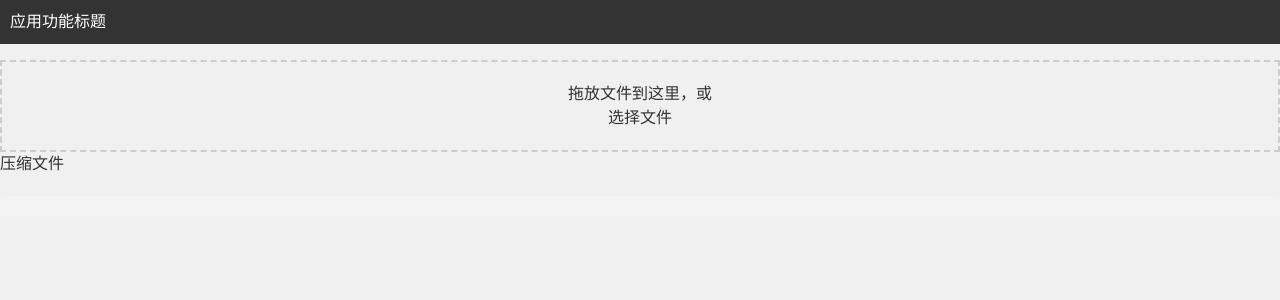
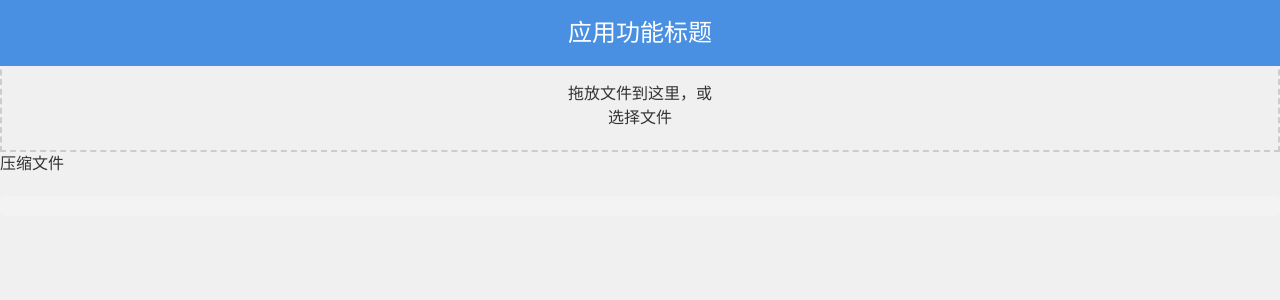
Before and after one commit to tellerlin/PowerPoint-Compression-A4, a SvelteKit app: page / in a window 1280 px wide. Shown: the top 300 px of the page. Built offline with nearby package versions, Linux system fonts and the light colour scheme.

Commit message:
改善ui

```diff
--- a/src/routes/+page.svelte
+++ b/src/routes/+page.svelte
@@ -24,16 +24,18 @@
   $: file = files?.[0];
 
   function handleFileUpload(event) {
-    // 处理文件上传
+    files = event.dataTransfer ? event.dataTransfer.files : event.target.files;
   }
 
-  function compressFiles() {
-    // 触发文件压缩并更新进度
+  async function compressFiles() {
+    if (!file) return;
+    progress = 0; // 重置进度
     const interval = setInterval(() => {
       if (progress < 100) {
         progress += 10; // 模拟进度更新
       } else {
         clearInterval(interval);
+        handleSubmit(); // 进度达到100%后触发文件下载
       }
     }, 1000);
   }
@@ -49,7 +51,10 @@
     <button on:click={() => document.getElementById('file-input').click()}>选择文件</button>
     <input type="file" id="file-input" style="display: none;" on:change={handleFileUpload} />
   </div>
-  <button on:click={compressFiles}>压缩文件</button>
+  {#if error}
+    <p class="text-red-500 text-sm">{error}</p>
+  {/if}
+  <button on:click={compressFiles} disabled={processing || !file} class="compress-button">压缩文件</button>
   <div class="progress-bar">
     <div class="progress" style="width: {progress}%;"></div>
   </div>
@@ -60,12 +65,15 @@
     position: fixed;
     top: 0;
     width: 100%;
-    background-color: #333;
+    background-color: #4A90E2;
     color: white;
-    padding: 10px;
+    padding: 15px;
+    text-align: center;
+    font-size: 24px;
   }
 
   .upload-area {
+    border: 2px dashed #4A90E2;
     border: 2px dashed #ccc;
     padding: 20px;
     text-align: center;
```
